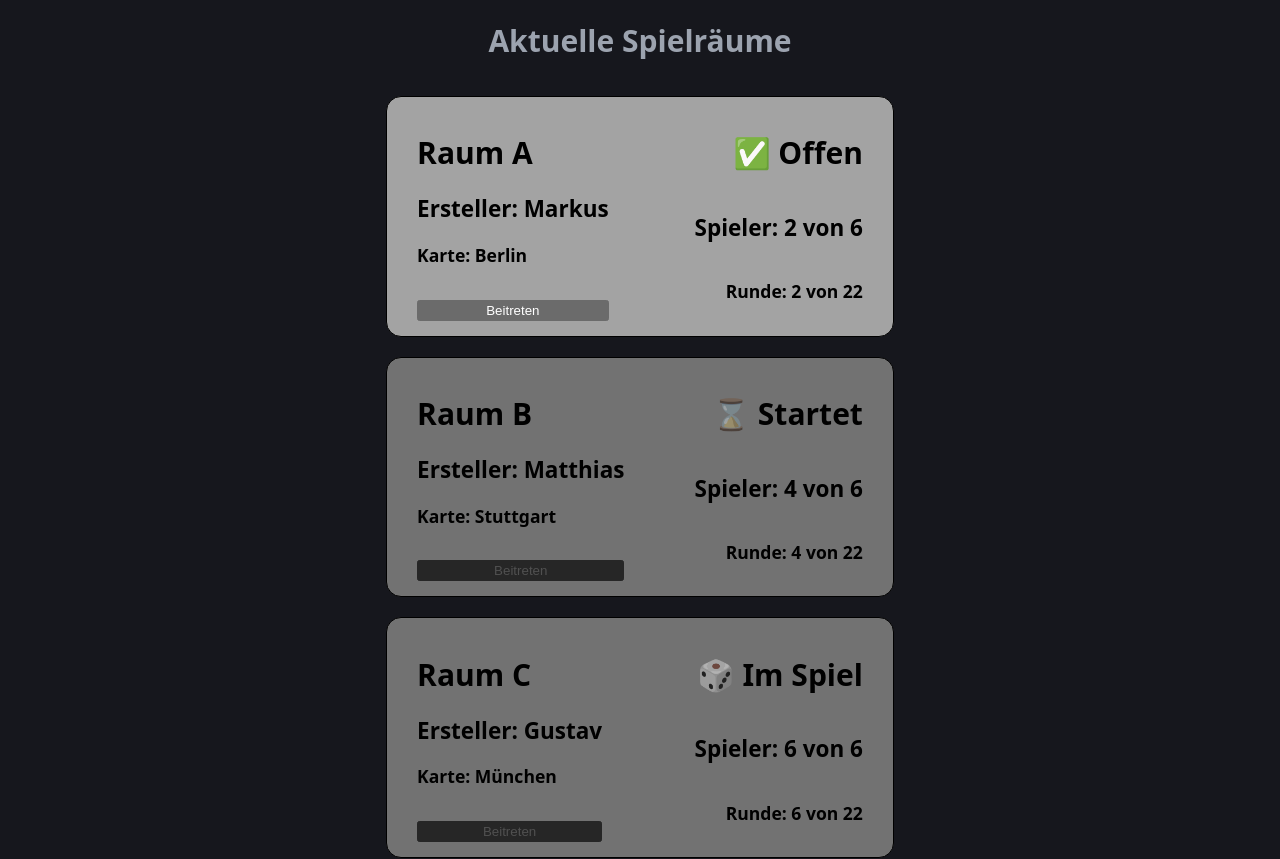
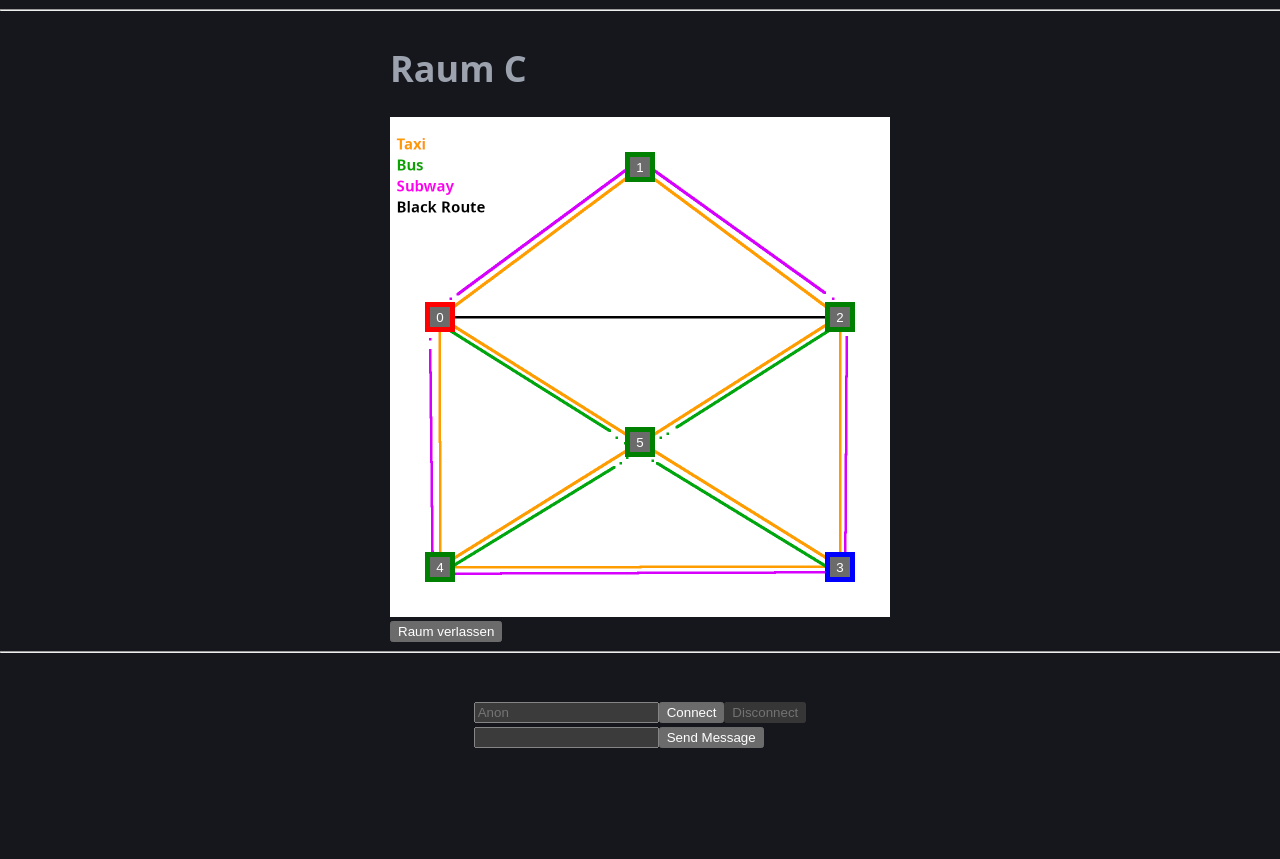
Before and after one commit to ArrowMaxGithub/fom-projektarbeit-ws26, a React (Vite) app in the folder frontend/: page / in a window 1280 px wide. Shown: the top 859 px of the page. After the commit the page ends 802 px from the top, so only its background shows below. Built offline with nearby package versions, Linux system fonts and the light colour scheme.

Commit message:
WIP ingame Mockup

```diff
--- a/frontend/src/App.css
+++ b/frontend/src/App.css
@@ -1,3 +1,7 @@
+hr {
+  width: 100%;
+}
+
 .App {
   width: 100%;
   display: flex;
@@ -48,6 +52,34 @@
   }
 }
 
+.Gameboard {
+  position: relative;
+  max-width: 500px;
+  max-height: 500px;
+
+  img {
+    width: 100%;
+    height: 100%;
+  }
+
+  .MapNode {
+    position: absolute;
+    width: 30px;
+    height: 30px;
+  }
+
+  .CurrentNode {
+    border: solid 5px blue;
+  }
+
+  .LegalDstNode {
+    border: solid 5px green;
+  }
+
+  .IllegalDstNode {
+    border: solid 5px red;
+  }
+}
 
 .Chat {
   padding: 2em;
--- a/frontend/src/App.tsx
+++ b/frontend/src/App.tsx
@@ -6,6 +6,7 @@ import Lobby from './components/Lobby.tsx'
 import type { GameInfo } from './mockup.tsx';
 import { mockup_game_lobby } from './mockup.tsx';
 import Chat from './components/Chat.tsx'
+import InGame from './components/InGame.tsx';
 
 export const socket = io(undefined, { autoConnect: false }); // Infer URL from window.location
 
@@ -17,6 +18,7 @@ function App() {
     player_id: -1,
   });
   const [rooms, setRooms] = useState<Array<GameInfo>>(mockup_game_lobby());
+  const [current_room, setCurrentRoom] = useState<string | null>("Raum C");
 
   // Define any callbacks to events sent by the server here
   useEffect(() => {
@@ -88,10 +90,19 @@ function App() {
 
   function handleRoomJoin(room_code: string) {
     console.log(`${player.player_name} joining room: ${room_code}`);
+    setCurrentRoom(room_code);
+  }
+
+  function handleRoomLeave() {
+    console.log(`${player.player_name} left room: ${current_room}`);
+    setCurrentRoom(null);
   }
 
   return <div className="App">
-    <Lobby rooms={rooms} handleRoomJoin={handleRoomJoin}></Lobby>
+    <Lobby active={current_room === null} rooms={rooms} handleRoomJoin={handleRoomJoin}></Lobby>
+    <hr />
+    <InGame active={current_room !== null} socket={socket} handleRoomLeave={handleRoomLeave}></InGame>
+    <hr />
     <Chat socket={socket} isConnected={isConnected} player={player} handleNameChange={handleNameChange} handleConnect={handleConnect} handleDiconnect={handleDiconnect}></Chat>
   </div>
 }
--- a/frontend/src/components/Chat.tsx
+++ b/frontend/src/components/Chat.tsx
@@ -45,7 +45,6 @@ export default function ChatProps({ socket, isConnected, player, handleNameChang
 
 
     return <div className="Chat">
-        <hr />
         <input disabled={isConnected} onChange={current => handleNameChange(current.target.value)} placeholder={"Anon"} />
         <button disabled={isConnected} onClick={() => handleConnect()}>Connect</button>
         <button disabled={!isConnected} onClick={() => handleDiconnect()}>Disconnect</button>
--- /dev/null
+++ b/frontend/src/components/GameNode.tsx
@@ -0,0 +1,31 @@
+import type { MapNode } from "../mockup";
+import { NodeState, nodeStateToClassName } from "./NodeState";
+
+type GameNodeProps = {
+    setCurrentNode: (index: number) => void;
+    index: number,
+    scale: number,
+    node: MapNode,
+    state: NodeState,
+}
+
+export default function GameNode({ setCurrentNode, index, scale, node, state }: GameNodeProps) {
+    function handleClick(state: NodeState, index: number) {
+        switch (state) {
+            case NodeState.Current:
+                console.log(`Node ${index} is already the current node`);
+                break;
+
+            case NodeState.IllegalDst:
+                console.log(`Node ${index} is not a legal target node`);
+                break;
+
+            case NodeState.LegalDst:
+                console.log(`Node ${index} clicked`);
+                setCurrentNode(index);
+                break;
+        }
+    }
+
+    return <button className={"MapNode " + nodeStateToClassName(state)} key={index} style={{ left: node.position_x * scale - 15, top: node.position_y * scale - 15 }} onClick={() => handleClick(state, index)}>{index}</button>
+}
--- /dev/null
+++ b/frontend/src/components/InGame.tsx
@@ -0,0 +1,84 @@
+import { useEffect, useState } from 'react'
+import type { Socket } from "socket.io-client";
+import { mockup_active_gamestate, Role, type GameState } from "../mockup.tsx";
+import GameNode from './GameNode.tsx';
+import { NodeState } from './NodeState.tsx';
+
+type InGameProps = {
+    active: boolean,
+    socket: Socket,
+    handleRoomLeave: () => void;
+}
+
+
+export default function InGame({ active, socket, handleRoomLeave }: InGameProps) {
+    const [gamestate, setGameState] = useState<GameState>(mockup_active_gamestate(Role.Detective));
+
+    const [nodeStates, setNodeStates] = useState<NodeState[]>(getNodeStates());
+
+    useEffect(() => {
+        function onGameState(new_gamestate: GameState) {
+            console.log(`Gamestate update: ${new_gamestate}`);
+            setGameState(new_gamestate);
+            setNodeStates(getNodeStates());
+        }
+
+        socket.on('gamestate', onGameState);
+
+        return () => {
+            socket.off('gamestate', onGameState);
+        };
+    }, []);
+
+    if (!active) {
+        return null;
+    }
+
+    const scale = 500 / 1000;
+
+    function getNodeStates() {
+        const current_node = gamestate.players[0].current_node;
+        const new_node_states: NodeState[] = gamestate.nodes.map((node, _index) => {
+            if (gamestate.players[0].current_node === null) {
+                return NodeState.IllegalDst;
+            }
+
+            if (node.index === current_node) {
+                return NodeState.Current;
+            }
+
+            const targets = gamestate.connections
+                .filter((conn) => conn.from === current_node || conn.to === current_node)
+                .map((conn) => { if (conn.from === current_node) { return conn.to } else { return conn.from } });
+
+            let state: NodeState;
+            if (targets.includes(node.index)) { state = NodeState.LegalDst } else { state = NodeState.IllegalDst }
+
+            return state;
+        });
+
+        return new_node_states;
+    }
+
+    function setCurrentNode(index: number) {
+        console.log("Move to ", index);
+
+        let new_gamestate: GameState = gamestate;
+        new_gamestate.players[0].current_node = index;
+        setGameState(new_gamestate);
+        setNodeStates(getNodeStates());
+    }
+
+    return <div className="InGame">
+        <h1>{gamestate.info.room_code}</h1>
+        <div className="Gameboard">
+            <img src="/src/assets/frontend_mockup.png" />
+            {
+                gamestate.nodes.map((node, index) =>
+                    <GameNode key={index} setCurrentNode={setCurrentNode} index={index} scale={scale} node={node} state={nodeStates[index]}></GameNode>
+                )
+            }
+        </div>
+        <button onClick={handleRoomLeave}>Raum verlassen</button>
+    </div>
+}
--- a/frontend/src/components/Lobby.tsx
+++ b/frontend/src/components/Lobby.tsx
@@ -2,11 +2,16 @@ import { type GameInfo } from "../mockup";
 import LobbyGame from "../components/LobbyGame.tsx";
 
 type LobbyProps = {
+    active: boolean,
     rooms: GameInfo[],
     handleRoomJoin: (room_code: string) => void;
 }
 
-export default function Lobby({ rooms, handleRoomJoin }: LobbyProps) {
+export default function Lobby({ active, rooms, handleRoomJoin }: LobbyProps) {
+    if (!active) {
+        return null
+    }
+
     return <div className="Lobby">
         <h1>Aktuelle Spielräume</h1>
         <ul className="LobbyGameList">
--- /dev/null
+++ b/frontend/src/components/NodeState.tsx
@@ -0,0 +1,21 @@
+export enum NodeState {
+    Current,
+    LegalDst,
+    IllegalDst,
+}
+
+export function nodeStateToClassName(state: NodeState): string {
+    let result = "";
+    switch (state) {
+        case NodeState.Current:
+            result = "CurrentNode";
+            break;
+        case NodeState.LegalDst:
+            result = "LegalDstNode";
+            break;
+        case NodeState.IllegalDst:
+            result = "IllegalDstNode";
+            break;
+    }
+    return result;
+}
--- a/frontend/src/mockup.tsx
+++ b/frontend/src/mockup.tsx
@@ -206,12 +206,12 @@ export function mockup_active_gamestate(role: Role): GameState {
     const players: Player[] = [john, gustav, louis, viktor];
 
     const nodes: MapNode[] = [
-        { index: 0, position_x: 10.0, position_y: 40.0 },
-        { index: 1, position_x: 50.0, position_y: 10.0 },
-        { index: 2, position_x: 90.0, position_y: 40.0 },
-        { index: 3, position_x: 90.0, position_y: 90.0 },
-        { index: 4, position_x: 10.0, position_y: 90.0 },
-        { index: 5, position_x: 50.0, position_y: 65.0 },
+        { index: 0, position_x: 100.0, position_y: 400.0 },
+        { index: 1, position_x: 500.0, position_y: 100.0 },
+        { index: 2, position_x: 900.0, position_y: 400.0 },
+        { index: 3, position_x: 900.0, position_y: 900.0 },
+        { index: 4, position_x: 100.0, position_y: 900.0 },
+        { index: 5, position_x: 500.0, position_y: 650.0 },
     ];
 
     const vehicles: Vehicle[] = [
@@ -234,7 +234,7 @@ export function mockup_active_gamestate(role: Role): GameState {
         { from: 4, to: 5, vehicle: 0 },
 
         // Bus
-        { from: 0, to: 3, vehicle: 1 },
+        // { from: 0, to: 3, vehicle: 1 },
         { from: 2, to: 4, vehicle: 1 },
 
         // Subway
```
Also changed, not shown: frontend/src/assets/frontend_mockup.png (added).
